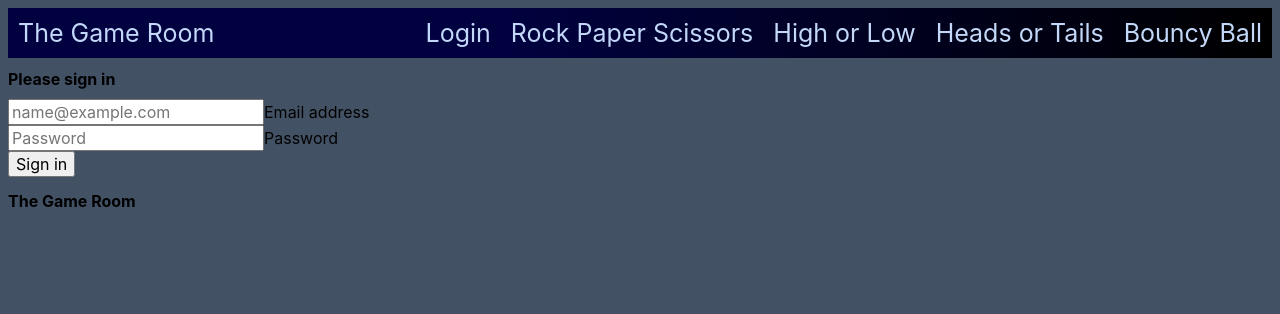
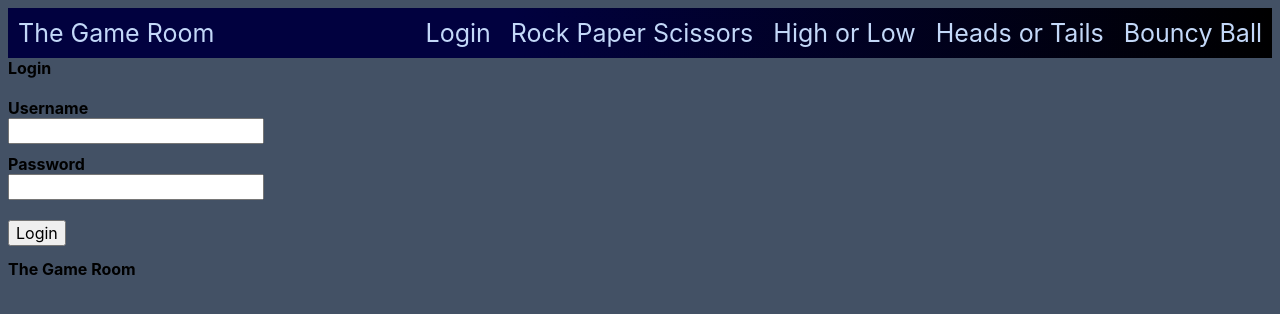
Before and after one commit to JoshuaAldrich/The-Game-Room-2.0, a React (Create React App) app in the folder the-game-room-2.0/: page /Login in a window 1280 px wide. Shown: the top 314 px of the page. Built offline with nearby package versions, Linux system fonts and the light colour scheme.

Commit message:
changing login

```diff
--- a/the-game-room-2.0/src/components/login.js
+++ b/the-game-room-2.0/src/components/login.js
@@ -1,48 +1,68 @@
-import axios from "axios";
-import {Navigate} from "react-router-dom";
-import {useState} from "react";
+import React, { useState } from 'react';
+import { setUserSession } from './Utils/TokenUser';
+import axios from 'axios';
 
-export const Login = () => {
-    const [email, setEmail] = useState('');
-    const [password, setPassword] = useState('');
-    const [navigate, setNavigate] = useState(false);
+function Login(props) {
+  const [loading, setLoading] = useState(false);
+  const username = useFormInput('');
+  const password = useFormInput('');
+  const [error, setError] = useState(null);
 
-    const submit = async e => {
-        e.preventDefault();
+  const handleLogin = () => {
+    setError(null);
+    setLoading(true);
+    axios.post('http://localhost:4000/users/signin',
+    { username: username.value, password: password.value }
+    ).then(response => {
+      setLoading(false);
+      setUserSession(response.data.token,
+         response.data.user);
+      props.history.push('/dashboard');
+    }).catch(error => {
+      setLoading(false);
+      if (error.response.status === 401)
+      setError(error.response.data.message);
+      else
+      setError("opps... Something went wrong... Please try again.");
+    }
+    );
+  }
 
-        const {data} = await axios.post('login', {
-            email, password
-        }, {withCredentials: true});
-        axios.defaults.headers.common['Authorization'] = `Bearer ${data['token']}`;
-
-        setNavigate(true);
-    }
-
-    if (navigate) {
-        return <Navigate to="/"/>;
-    }
-
-    return <main className="form-signin">
-        <form onSubmit={submit}>
-            <h1 className="h3 mb-3 fw-normal">Please sign in</h1>
-
-            <div className="form-floating">
-                <input type="email" className="form-control" id="floatingInput" placeholder="name@example.com"
-                       onChange={e => setEmail(e.target.value)}
-                />
-                <label htmlFor="floatingInput">Email address</label>
-            </div>
-
-            <div className="form-floating">
-                <input type="password" className="form-control" id="floatingPassword" placeholder="Password"
-                       onChange={e => setPassword(e.target.value)}
-                />
-                <label htmlFor="floatingPassword">Password</label>
-            </div>
-
-            <button className="w-100 btn btn-lg btn-primary" type="submit">Sign in</button>
-        </form>
-    </main>
+  return (
+    <div><strong>
+      Login<br /><br />
+      </strong>
+      <div>
+        <strong>Username</strong>
+        <br />
+        <input type="text" {...username}
+        autoComplete="new-password" />
+      </div>
+      <div style={{ marginTop: 10 }}>
+        <strong>Password</strong>
+        <br />
+        <input type="password" {...password}
+        autoComplete="new-password" />
+      </div>
+      {error && <>
+      <small style={{ color: 'red' }}>
+        {error}</small><br /></>}<br />
+      <input type="button" value={loading ?
+        'Loading...' : 'Login'}
+        onClick={handleLogin}
+        disabled={loading} /><br />
+    </div>
+  );
+}
+const useFormInput = initialValue => {
+  const [value, setValue] = useState(initialValue);
+  const handleChange = e => {
+    setValue(e.target.value);
+  }
+  return {
+    value,
+    onChange: handleChange
+  }
 }
 
 export default Login;
```
